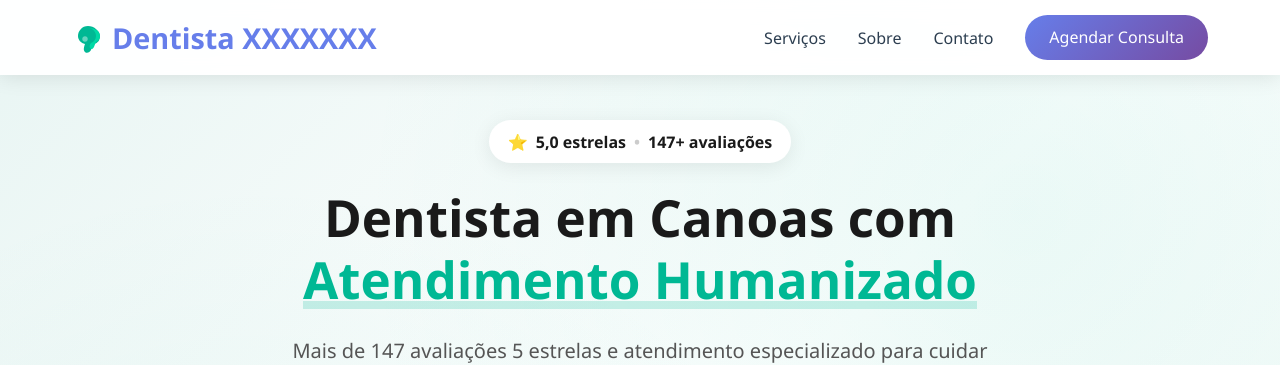
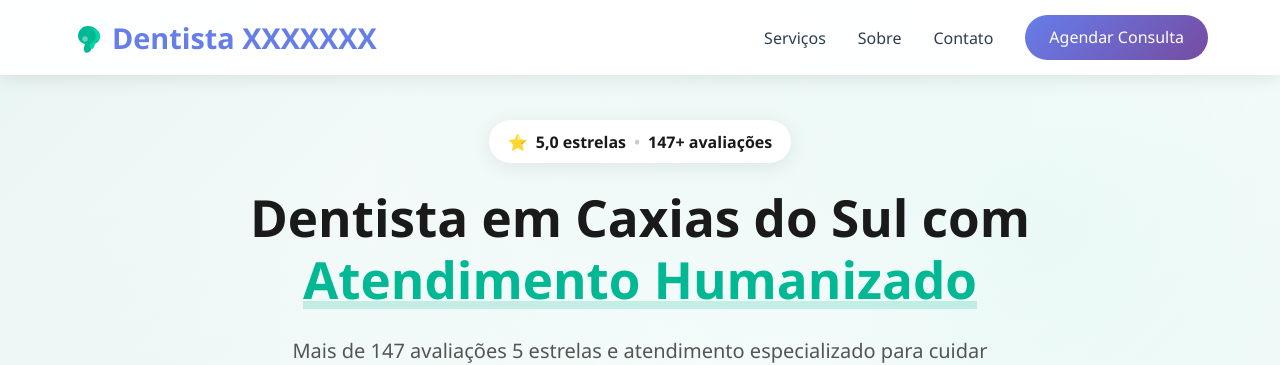
Before and after one commit to jmbrsxx/dentist-landing-page, a React (Vite) app: page / in a window 1280 px wide. Shown: the top 365 px of the page. Built offline with nearby package versions, Linux system fonts and the light colour scheme.

Commit message:
update hero section

```diff
--- a/index.html
+++ b/index.html
@@ -5,7 +5,7 @@
     <link rel="icon" type="image/svg+xml" href="/vite.svg" />
     <meta name="viewport" content="width=device-width, initial-scale=1.0" />
 
-   <meta property="og:title" content="Clínica odontológica - Dentista em Canoas">
+   <meta property="og:title" content="Clínica odontológica - Dentista em Caxias do Sul">
    <meta property="og:description" content="Clínica odontológica especializada em implantes e estética.">
    <meta property="og:image" content="https://jmbrsxx.github.io/dentist-landing-page/image.png">
    <meta property="og:url" content="https://jmbrsxx.github.io/dentist-landing-page/">
@@ -13,10 +13,10 @@
 
     <!-- Twitter -->
     <meta property="twitter:card" content="summary_large_image" />
-    <meta property="twitter:title" content="Clínica odontológica - Dentista em Canoas" />
-    <meta property="twitter:description" content="Clínica odontológica com atendimento humanizado em Canoas. Agende sua consulta!" />
+    <meta property="twitter:title" content="Clínica odontológica - Dentista em Caxias do Sul" />
+    <meta property="twitter:description" content="Clínica odontológica com atendimento humanizado em Caxias do Sul. Agende sua consulta!" />
 
-   <meta property="og:title" content="Clínica odontológica - Dentista em Canoas">
+   <meta property="og:title" content="Clínica odontológica - Dentista em Caxias do Sul">
   <meta property="og:description" content="Clínica odontológica especializada em implantes, estética dental e atendimento de qualidade.">
   <meta property="og:image" content="https://raw.githubusercontent.com/jmbrsxx/dentist-landing-page/master/public/images/image.png">
   <meta property="og:url" content="https://jmbrsxx.github.io/dentist-landing-page/">
@@ -35,12 +35,12 @@
     {
       "@context": "https://schema.org",
       "@type": "Dentist",
-      "name": "Canoas",
-      "description": "Clínica odontológica com atendimento humanizado em Canoas",
+      "name": "Caxias do Sul",
+      "description": "Clínica odontológica com atendimento humanizado em Caxias do Sul",
       "address": {
         "@type": "PostalAddress",
         "streetAddress": "R. Quinze de Janeiro, 373 - Sala 604",
-        "addressLocality": "Canoas",
+        "addressLocality": "Caxias do SUl",
         "addressRegion": "RS",
         "addressCountry": "BR"
       },
--- a/src/components/Contact.jsx
+++ b/src/components/Contact.jsx
@@ -24,7 +24,7 @@ const Contact = () => {
               <span className="info-icon">📍</span>
               <div>
                 <h4>Endereço</h4>
-                <p>XXXXXXXXXXXXXXXXXX<br />Centro, Canoas - RS</p>
+                <p>XXXXXXXXXXXXXXXXXX<br />Caxias do Sul - RS</p>
               </div>
             </div>
             <div className="info-item">
--- a/src/components/Footer.jsx
+++ b/src/components/Footer.jsx
@@ -8,11 +8,11 @@ const Footer = () => {
         <div className="footer-brand">
           <h3 className="footer-logo">Clínica XXXXXXXX</h3>
           <p className="footer-tagline">
-            Sua clínica de confiança para cuidar do seu sorriso em Canoas.
+            Sua clínica de confiança para cuidar do seu sorriso em Caxias do Sul.
           </p>
           <div className="footer-contact">
             <p>📍 R. XXXXXXXXXXXX</p>
-            <p>Centro, Canoas - RS</p>
+            <p>Caxias do Sul - RS</p>
             <p>📞 (51) XXXXXXXXX</p>
           </div>
         </div>
--- a/src/components/Hero.jsx
+++ b/src/components/Hero.jsx
@@ -13,7 +13,7 @@ const Hero = () => {
           <span>147+ avaliações</span>
         </div>
         <h1 className="hero-title">
-          Dentista em Canoas com <span className="highlight">Atendimento Humanizado</span>
+          Dentista em Caxias do Sul com <span className="highlight">Atendimento Humanizado</span>
         </h1>
         <p className="hero-subtitle">
           Mais de 147 avaliações 5 estrelas e atendimento especializado para cuidar do seu sorriso.
```
Also changed, not shown: public/images/image.png.
